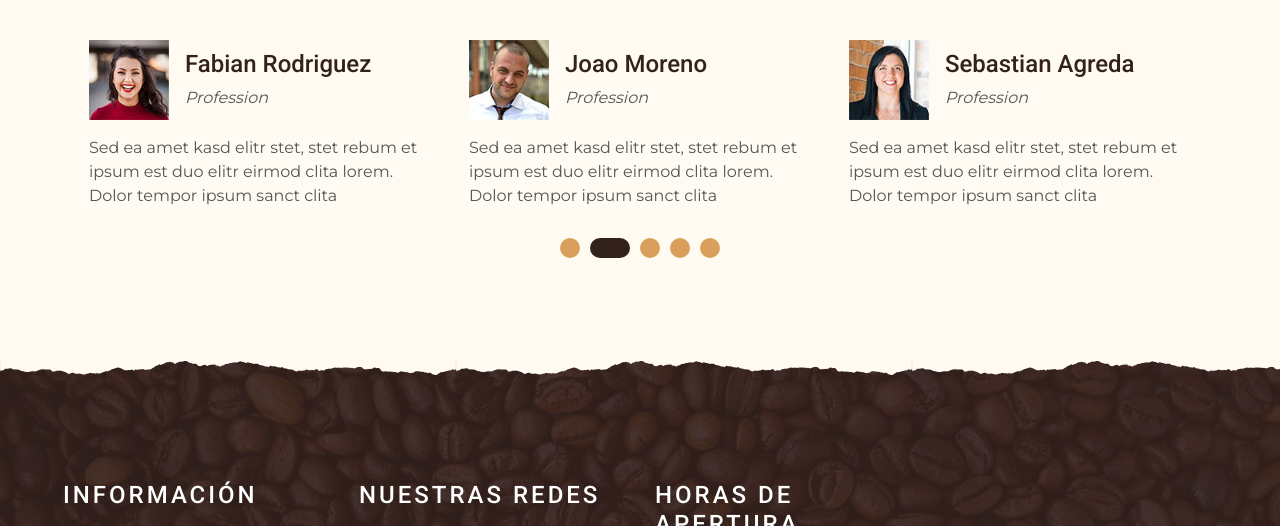
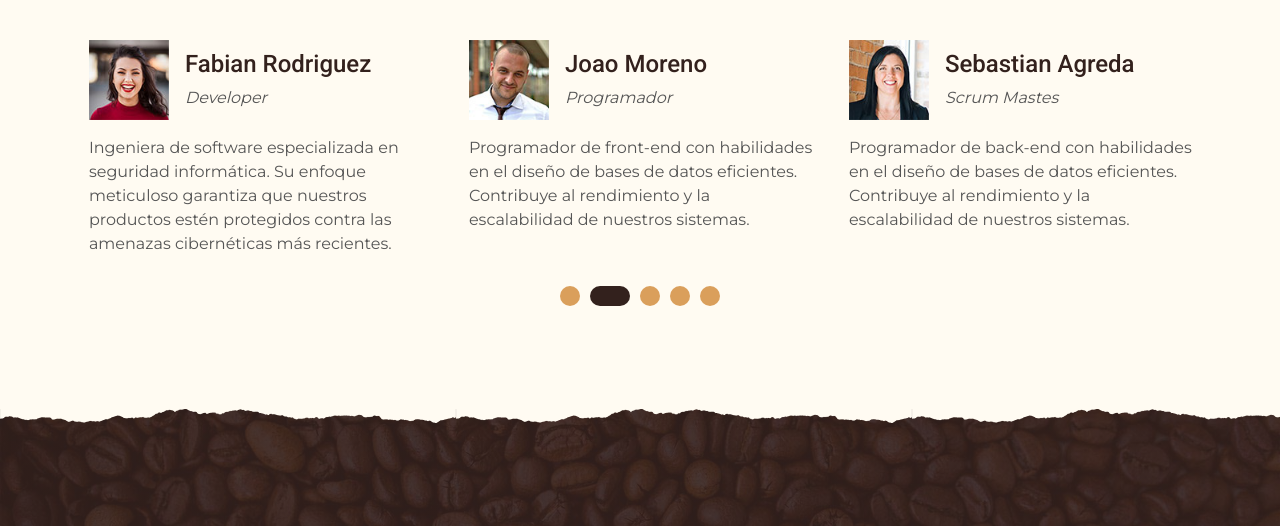
Before and after one commit to JoaoMo0169/FISKMEAL, a plain HTML site: page index.html in a window 1280 px wide. Shown: the part 2696-3222 px from the top of the page. Drawn offline with nearby package versions, Linux system fonts and the light colour scheme.

Commit message:
Cambios en el index, apartado equipo programador

```diff
--- a/index.html
+++ b/index.html
@@ -182,50 +182,50 @@
                         <img class="img-fluid" src="img/testimonial-1.jpg" alt="">
                         <div class="ml-3">
                             <h4>Fabian Rodriguez</h4>
-                            <i>Profession</i>
+                            <i>Developer</i>
                         </div>
                     </div>
-                    <p class="m-0">Sed ea amet kasd elitr stet, stet rebum et ipsum est duo elitr eirmod clita lorem. Dolor tempor ipsum sanct clita</p>
+                    <p class="m-0">Ingeniera de software especializada en seguridad informática. Su enfoque meticuloso garantiza que nuestros productos estén protegidos contra las amenazas cibernéticas más recientes.</p>
                 </div>
                 <div class="testimonial-item">
                     <div class="d-flex align-items-center mb-3">
                         <img class="img-fluid" src="img/testimonial-2.jpg" alt="">
                         <div class="ml-3">
                             <h4>Joao Moreno</h4>
-                            <i>Profession</i>
+                            <i>Programador</i>
                         </div>
                     </div>
-                    <p class="m-0">Sed ea amet kasd elitr stet, stet rebum et ipsum est duo elitr eirmod clita lorem. Dolor tempor ipsum sanct clita</p>
+                    <p class="m-0">Programador de front-end con habilidades en el diseño de bases de datos eficientes. Contribuye al rendimiento y la escalabilidad de nuestros sistemas.</p>
                 </div>
                 <div class="testimonial-item">
                     <div class="d-flex align-items-center mb-3">
                         <img class="img-fluid" src="img/testimonial-3.jpg" alt="">
                         <div class="ml-3">
                             <h4>Sebastian Agreda</h4>
-                            <i>Profession</i>
+                            <i>Scrum Mastes</i>
                         </div>
                     </div>
-                    <p class="m-0">Sed ea amet kasd elitr stet, stet rebum et ipsum est duo elitr eirmod clita lorem. Dolor tempor ipsum sanct clita</p>
+                    <p class="m-0">Programador de back-end con habilidades en el diseño de bases de datos eficientes. Contribuye al rendimiento y la escalabilidad de nuestros sistemas.</p>
                 </div>
                 <div class="testimonial-item">
                     <div class="d-flex align-items-center mb-3">
                         <img class="img-fluid" src="img/testimonial-4.jpg" alt="">
                         <div class="ml-3">
                             <h4>Eduardo Rodriguez</h4>
-                            <i>Profession</i>
+                            <i>Programador</i>
                         </div>
                     </div>
-                    <p class="m-0">Sed ea amet kasd elitr stet, stet rebum et ipsum est duo elitr eirmod clita lorem. Dolor tempor ipsum sanct clita</p>
+                    <p class="m-0">Programador de front-end con habilidades en el diseño de bases de datos eficientes. Contribuye al rendimiento y la escalabilidad de nuestros sistemas.</p>
                 </div>
                 <div class="testimonial-item">
                     <div class="d-flex align-items-center mb-3">
                         <img class="img-fluid" src="img/testimonial-4.jpg" alt="">
                         <div class="ml-3">
                             <h4>Jean Jara</h4>
-                            <i>Profession</i>
+                            <i>Programador</i>
                         </div>
                     </div>
-                    <p class="m-0">Sed ea amet kasd elitr stet, stet rebum et ipsum est duo elitr eirmod clita lorem. Dolor tempor ipsum sanct clita</p>
+                    <p class="m-0">Desarrolladora Full Stack con experiencia en tecnologías web modernas. Apasionada por la resolución de problemas y la creación de soluciones escalables.</p>
                 </div>
             </div>
         </div>
```
Also changed, not shown: about.html (+1 -1 lines), menu.html (+1 -1 lines), service.html (+1 -1 lines), testimonial.html (+1 -1 lines).
